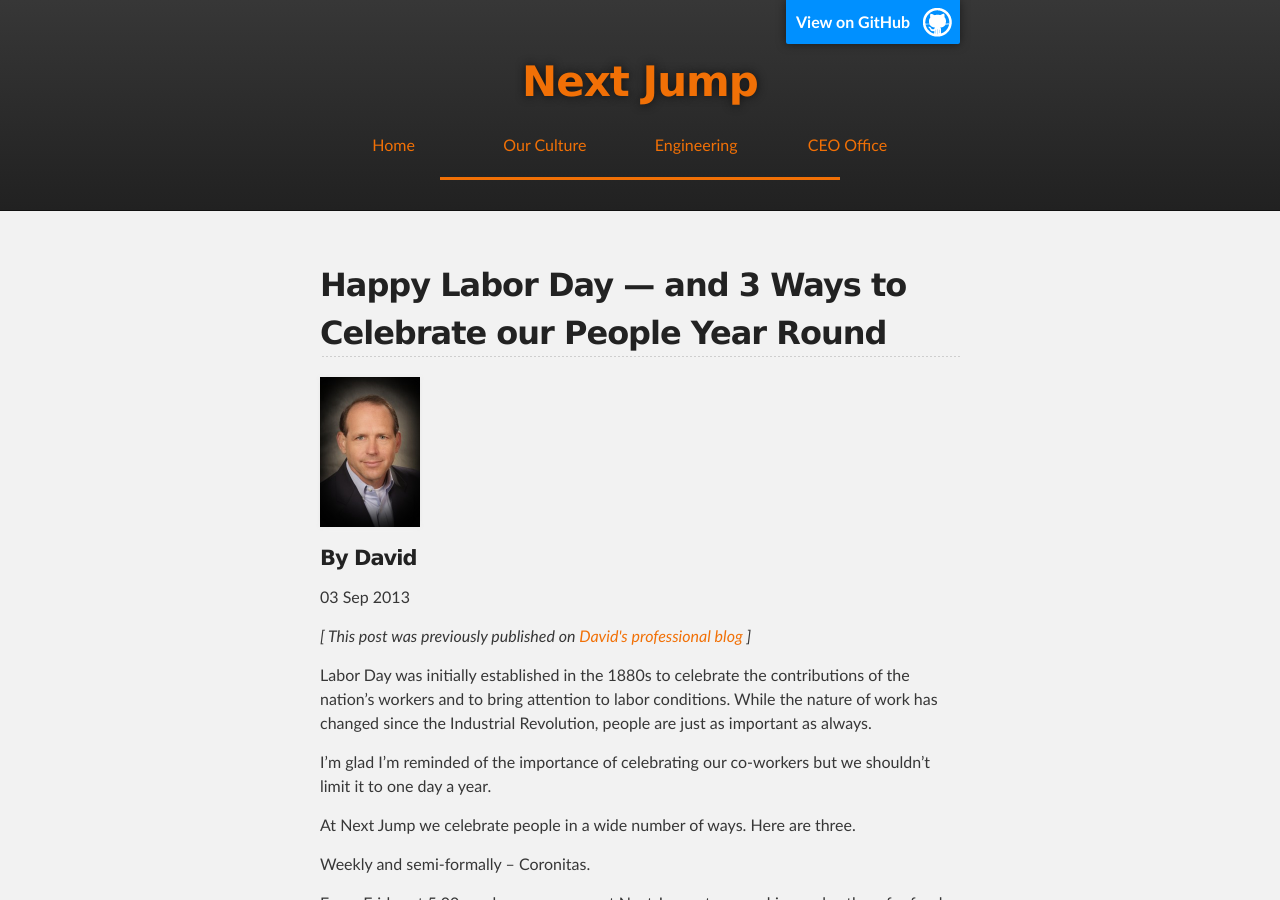
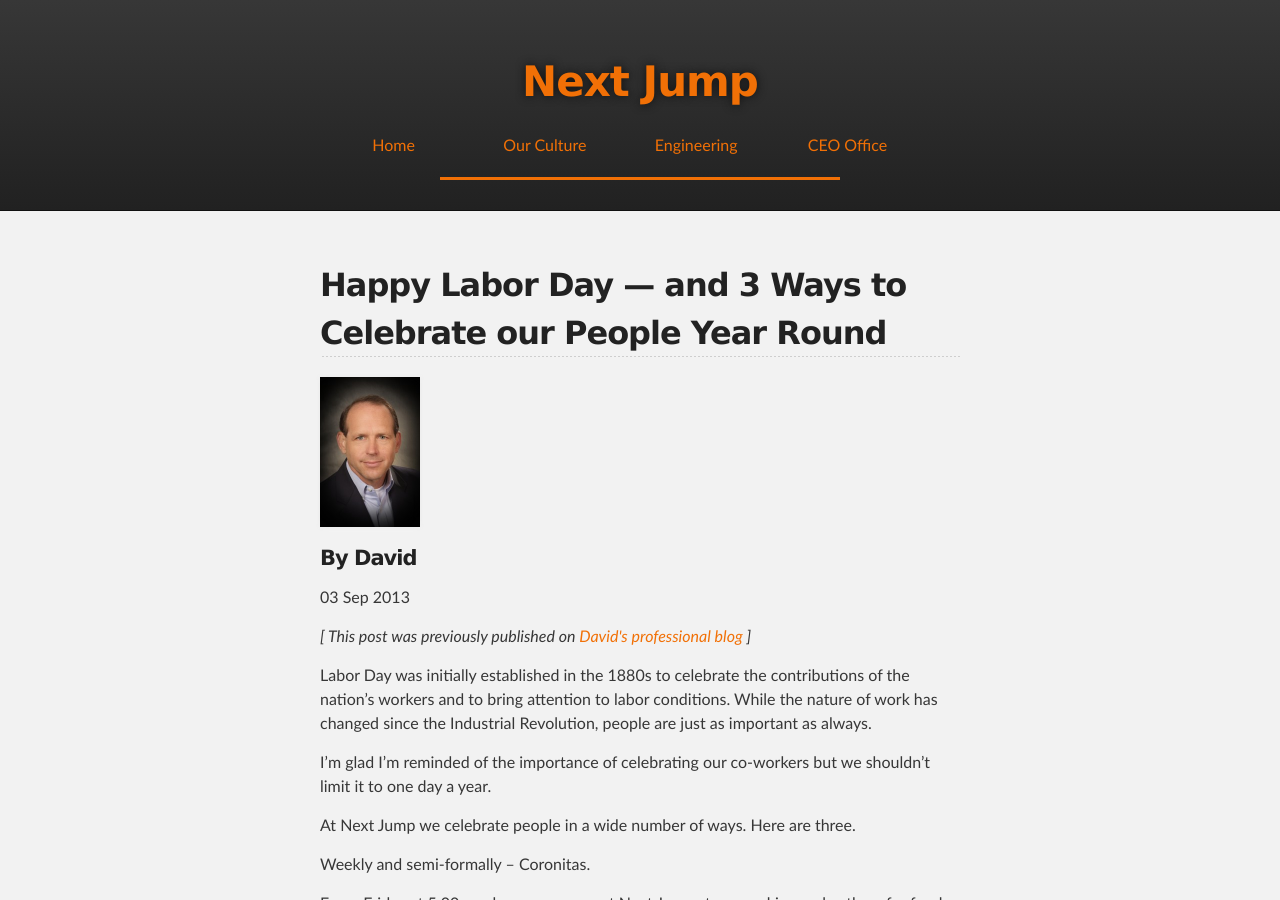
Before and after one commit to mtylpg/nextjump.github.io, a Jekyll site: the page built from _posts/2013-09-03-happy-labor-day-and-3-ways-to-celebrate-our-people.md, in a window 1280 px wide and 900 px high. Built offline with Jekyll 4.4.1, drawn with Linux system fonts in a browser that asks for light colours; some of the changed text lies outside the part shown.

Commit message:
moving forkme banner into intro text; adding commented out Disqus comments; adding hidden facebook like button (for testing)

```diff
--- a/_layouts/default.html
+++ b/_layouts/default.html
@@ -29,8 +29,6 @@
     <!-- HEADER -->
     <div id="header_wrap" class="outer">
         <header class="inner">
-          <a id="forkme_banner" href="https://github.com/Next-Jump-Blog">View on GitHub</a>
-
           <!-- hacky layout, fine tune this when you get a chance -->
           <h1 id="project_title" class="mainTitle">Next Jump</h1>
           <nav>
--- a/_layouts/post.html
+++ b/_layouts/post.html
@@ -24,4 +24,23 @@
         </div>
         <div style="clear: both;"></div>
     {% endif %}
+    <div id="disqus_thread"></div>
+    <script type="text/javascript">
+        /* * * CONFIGURATION VARIABLES: EDIT BEFORE PASTING INTO YOUR WEBPAGE * * */
+        var disqus_shortname = 'nextjump';
+
+        /* * * DON'T EDIT BELOW THIS LINE * * */
+/* comment this out until ready to move over old posts
+ * requirements:
+ *  will need to finalize url structure
+ *  ready to abandon comments on old blog (this is probably one of the last steps before switching over
+        (function() {
+            var dsq = document.createElement('script'); dsq.type = 'text/javascript'; dsq.async = true;
+            dsq.src = '//' + disqus_shortname + '.disqus.com/embed.js';
+            (document.getElementsByTagName('head')[0] || document.getElementsByTagName('body')[0]).appendChild(dsq);
+        })();
+*/
+    </script>
+    <noscript>Please enable JavaScript to view the <a href="http://disqus.com/?ref_noscript">comments powered by Disqus.</a></noscript>
+    <a href="http://disqus.com" class="dsq-brlink">blog comments powered by <span class="logo-disqus">Disqus</span></a>
 </section>
--- a/index.html
+++ b/index.html
@@ -2,12 +2,16 @@
 layout: default
 title: NxJ Blog
 ---
+
+<iframe src="//www.facebook.com/plugins/like.php?href=http%3A%2F%2Fnext-jump-blog.github.io%2F&amp;width=The+pixel+width+of+the+plugin&amp;height=80&amp;colorscheme=light&amp;layout=standard&amp;action=like&amp;show_faces=true&amp;send=false" scrolling="no" frameborder="0" style="display: none; border:none; overflow:hidden; width:The pixel width of the pluginpx; height:80px;" allowTransparency="true"></iframe>
 
 <section id="main_content" class="inner">
 
 <p>The Next Jump blog is a look into the culture of a company that believes corporations can change the world. See this <a href="http://blog.nextjump.com/post/35653353574/letter-from-charlie-kim-founder-ceo">Letter from our CEO</a> to learn about our &lsquo;WHY&rsquo;, and our vision of doing the little things that allow others do the great things they are meant to do.</p>
 
 <p>Our blog was launched in the hope that we can inspire thoughts, ideas and action. If you would like to get in touch, we would love to hear from you. Please contact us at <a href="mailto:teamblog@nextjump.com">teamblog@nextjump.com</a>.</p>
+
+<p>The code for this blog is <a href="https://github.com/Next-Jump-Blog">open source</a> on GitHub, feel free to submit a pull request or report an issue</p>
 
     <h3 style="width: 200px; margin: 0 auto;">Recent Posts</h3>
     <div class="posts">
```
